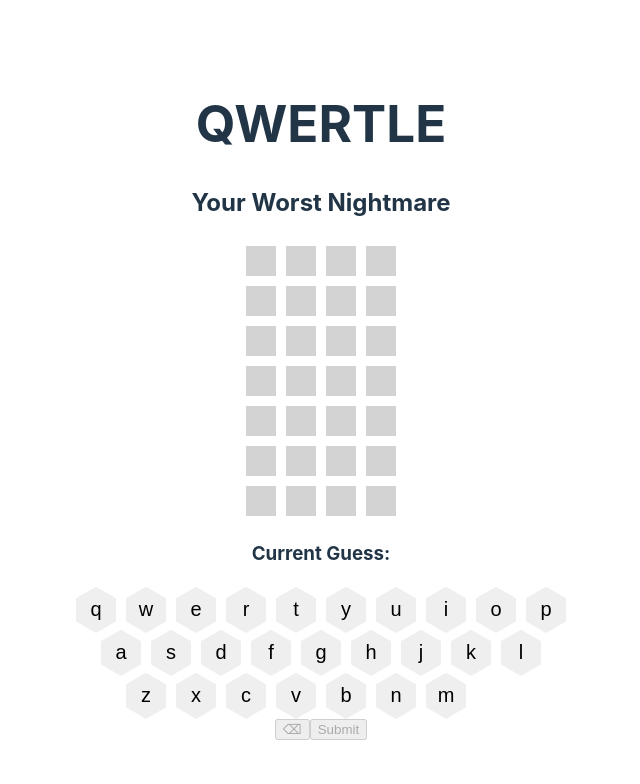
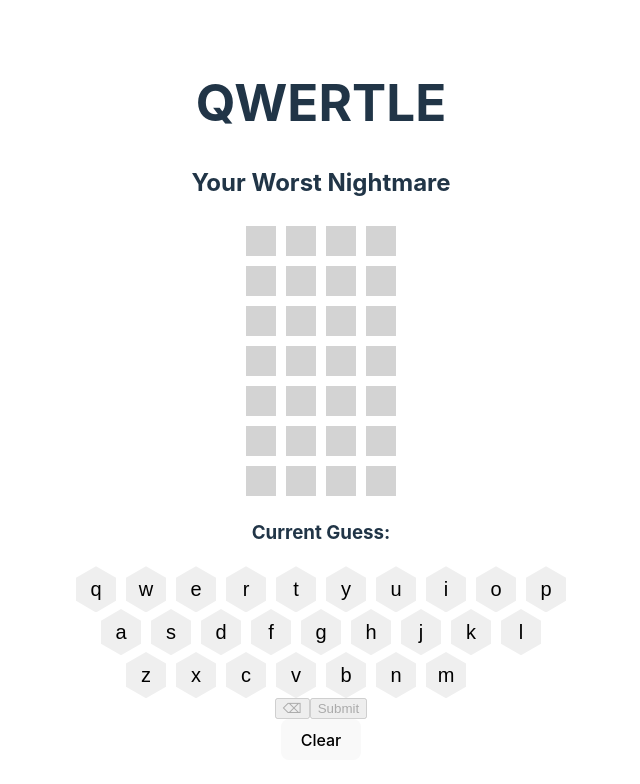
Before and after one commit to HazelBall/qwertle, a React (Vite) app: page / in a window 1280 px wide. Shown: the top 784 px of the page, without its empty margins (319-959 px from the left). Built offline with nearby package versions, Linux system fonts and the light colour scheme.

Commit message:
testing localStorage

```diff
--- a/src/App.tsx
+++ b/src/App.tsx
@@ -64,6 +64,9 @@ function App() {
 			{/*
 			<input type="button" value="Enter" />
 			*/}
+			<div>
+				<button onClick={() => localStorage.clear()}>Clear</button>
+			</div>
 		</div>
 	);
 }
--- a/src/Components/EndModal.tsx
+++ b/src/Components/EndModal.tsx
@@ -15,7 +15,7 @@ const EndModal = (props:{board:Board}) => {
         let newStreak = board.state === GAME_STATE.WON && savedStats.isStreakValid()
             ? savedStats.previousStreak + 1 : 1;
 
-        savedStats = savedStats.updateStats(savedStats.previousStreak + 1, new GameStats(new Date(Date.now()), board.state, board.currentAttempt))
+        savedStats = savedStats.updateStats(savedStats.previousStreak + 1, new GameStats(new Date(Date.now()), board.state, board.currentAttempt + 1))
     }
 
     return (
@@ -23,6 +23,7 @@ const EndModal = (props:{board:Board}) => {
             <div className="modal">
                 {board.state === GAME_STATE.WON && <h1>YOU WON!</h1>}
                 {board.state === GAME_STATE.LOST && <h1>YOU LOST!</h1>}
+                <p>{board.state !== GAME_STATE.IN_PROGRESS && savedStats.previousCompletions[savedStats.previousCompletions.length - 1].state}</p>
             </div>
         </>
     )
```
